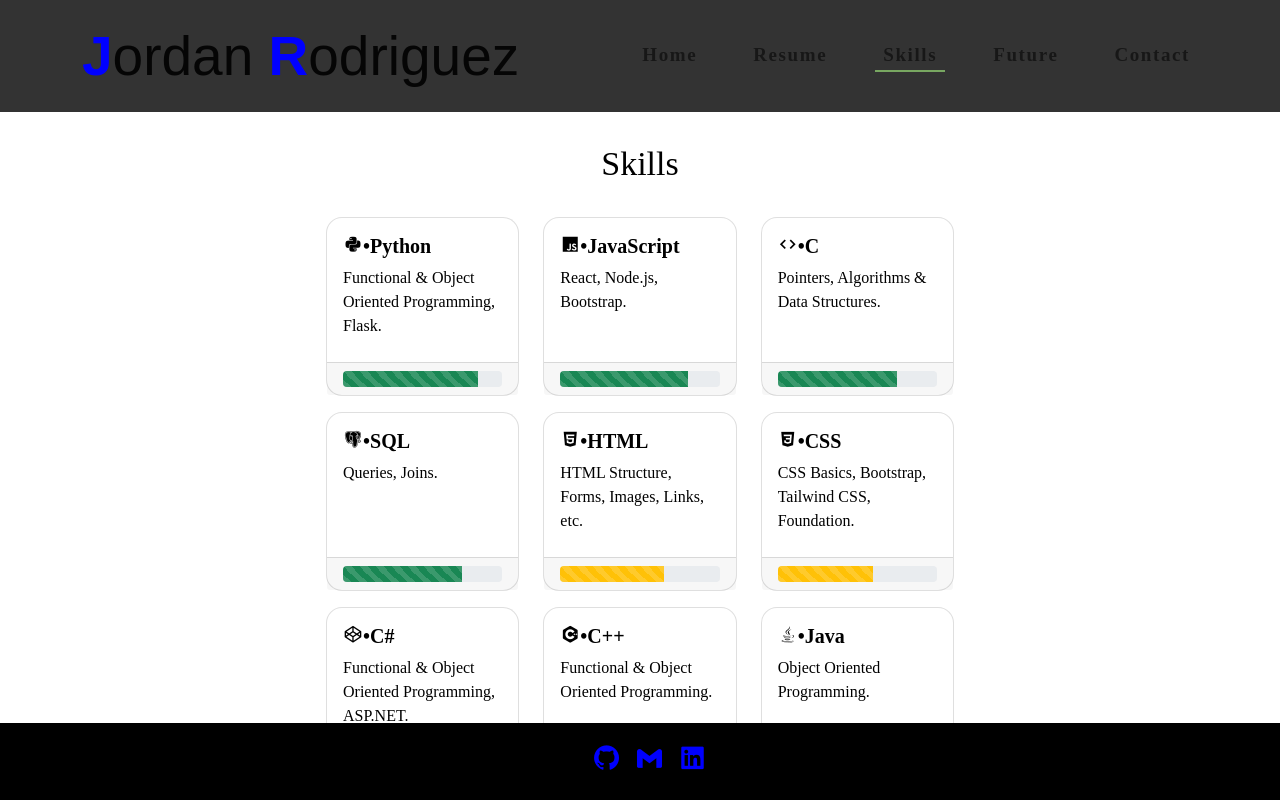
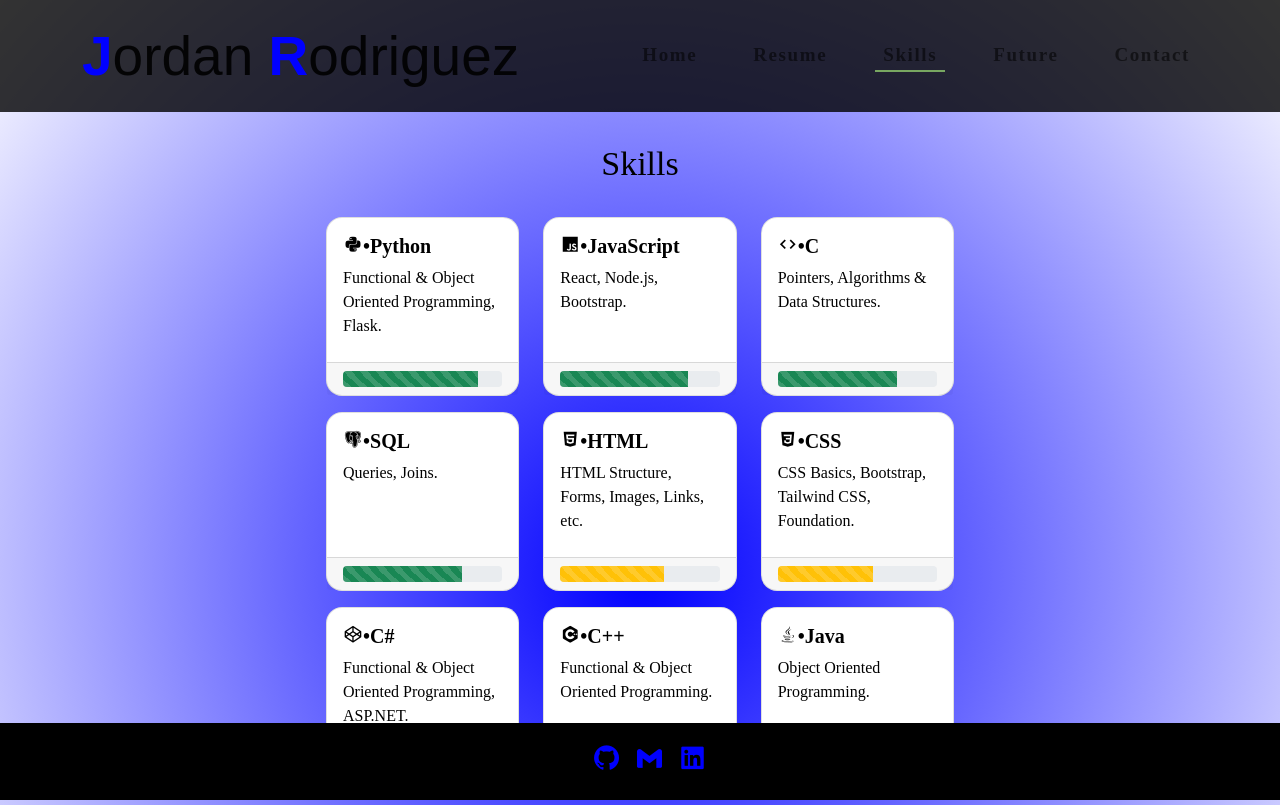
Before and after one commit to JROD9/CS-Projects, a plain HTML site: page homepage/skills.html in a window 1280 px wide. Shown: the top 805 px of the page. Drawn offline with nearby package versions, Linux system fonts and the light colour scheme.

Commit message:
Wed, Dec 6, 2023, 5:49 PM -05:00

```diff
--- a/homepage/styles.css
+++ b/homepage/styles.css
@@ -1,7 +1,7 @@
 /* General CSS */
 
 body, html {
-    background: radial-gradient(circle, rgb(255,255,255), rgb(255,255,255)) !important;
+    background: radial-gradient(circle, rgba(0,0,255.5), rgb(255,255,255)) !important;
     margin: 0 auto;
     padding: 0;
     height: 120%;
```
